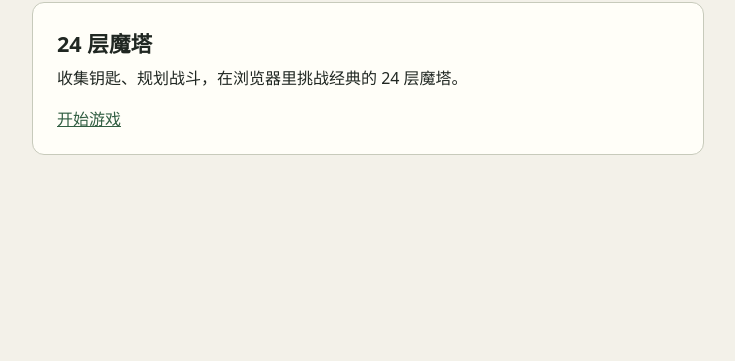
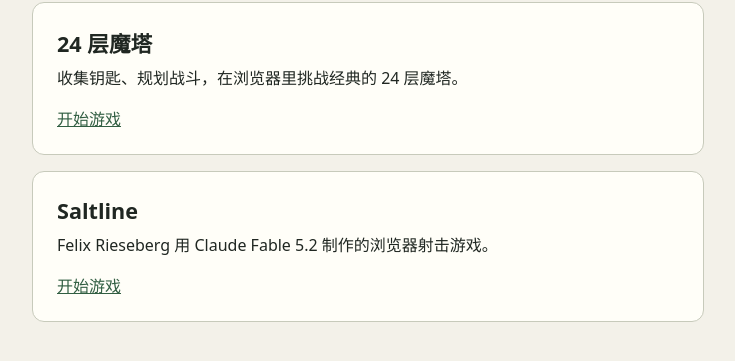
Before and after one commit to ZQPei/game, a plain HTML site: page index.html in a window 1280 px wide. Shown: the part 203-564 px from the top of the page, without its empty margins (272-1007 px from the left). Drawn offline with Linux system fonts and the light colour scheme.

Commit message:
Add Saltline to the game catalog

```diff
--- a/index.html
+++ b/index.html
@@ -45,6 +45,13 @@
           <span class="play">开始游戏</span>
         </a>
       </li>
+      <li>
+        <a class="game" href="saltline/">
+          <h2>Saltline</h2>
+          <p>Felix Rieseberg 用 Claude Fable 5.2 制作的浏览器射击游戏。</p>
+          <span class="play">开始游戏</span>
+        </a>
+      </li>
     </ul>
   </main>
 </body>
```
Also changed, not shown: 2 other files.
